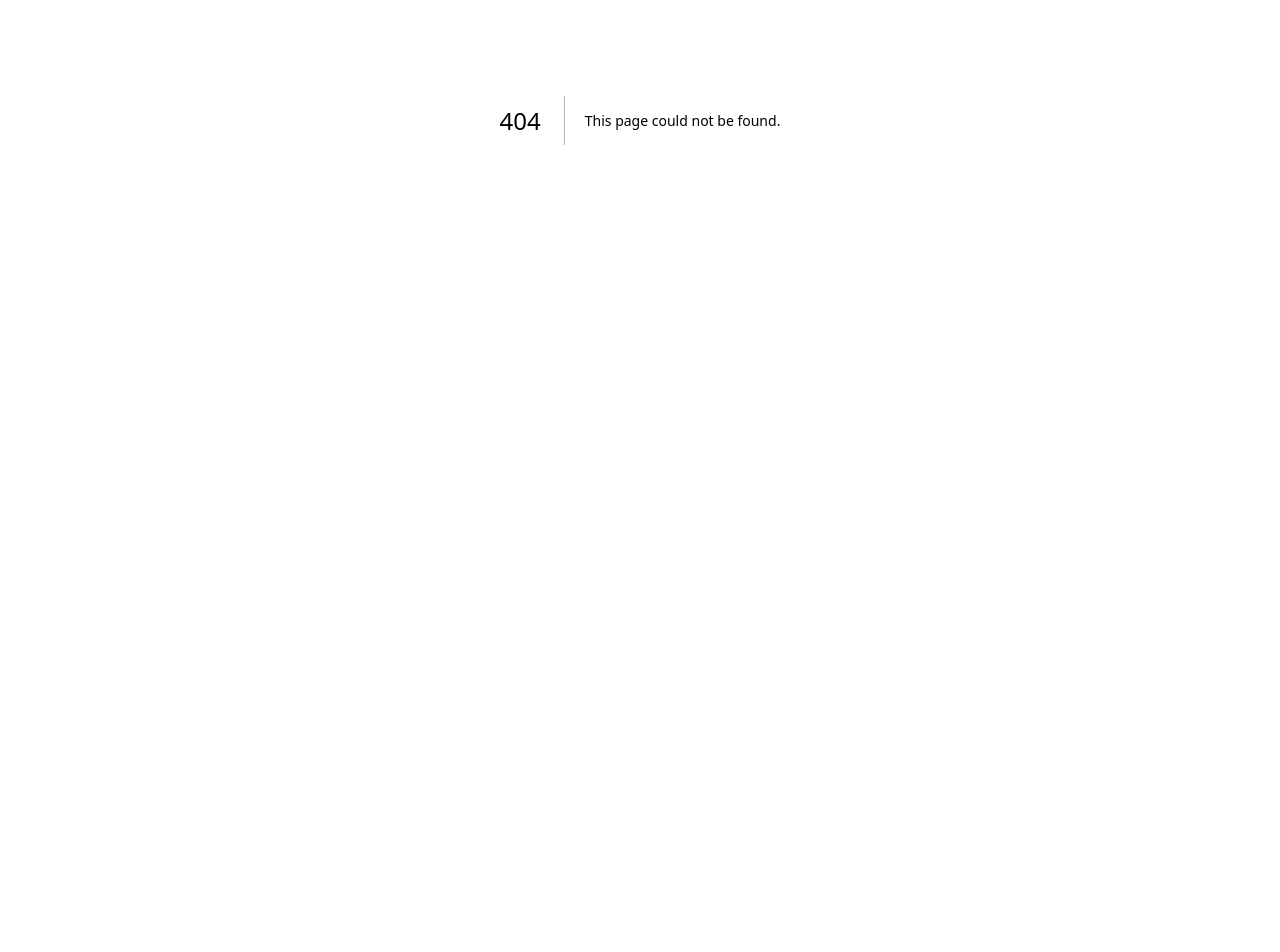
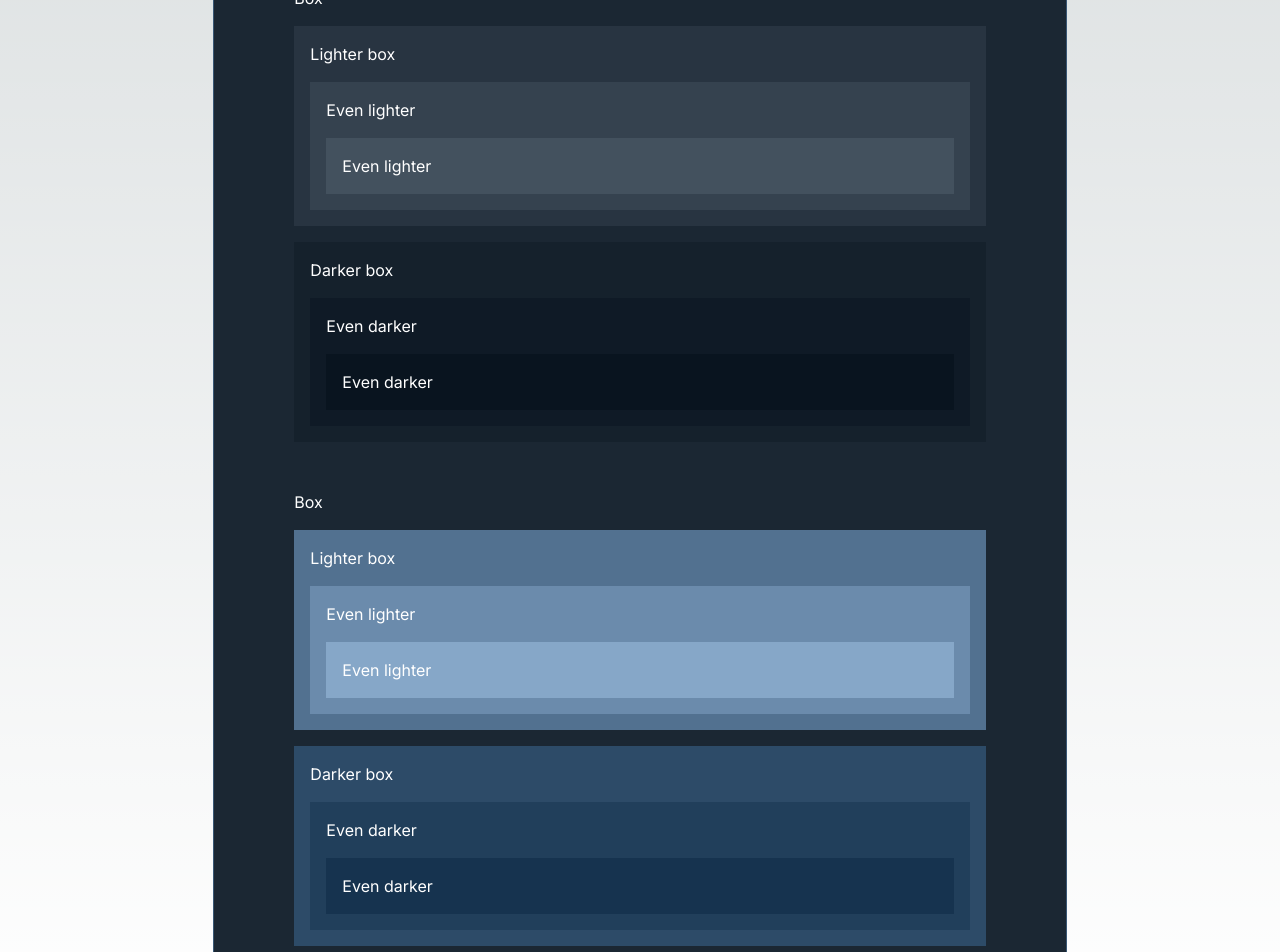
Before and after one commit to nickfang/nickfang.github.io, a Next.js app: page /ideas/styling/color/calc-color in a window 1280 px wide. Before the commit this address had no page. Shown: the part 380-1332 px from the top of the page. Before the commit the page ends 900 px from the top, so only its background shows below. Built offline with nearby package versions, Linux system fonts and the light colour scheme.

Commit message:
Adding a page for playing around with calculating colors for backgrounds.

```diff
--- /dev/null
+++ b/src/app/ideas/styling/color/calc-color/page.module.css
@@ -0,0 +1,38 @@
+.base div {
+  @apply p-4 mt-4;
+}
+.dark {
+  --bg-color: theme('colors.bg');
+}
+.light {
+  --bg-color: theme('colors.yinmn-blue');
+}
+.bg {
+  background-color: var(--bg-color);
+}
+.bg-darken,
+.bg-lighten {
+  color: color-contrast(
+    oklch(from var(--bg-color) calc(l * var(--_bg-lighter-factor)) c h) vs black,
+    white
+  );
+  background-color: oklch(from var(--bg-color) calc(l * var(--_bg-lighter-factor)) c h);
+}
+.bg-lighten {
+  --_bg-lighter-factor: 1.2;
+  .bg-lighten {
+    --_bg-lighter-factor: 1.4;
+    .bg-lighten {
+      --_bg-lighter-factor: 1.6;
+    }
+  }
+}
+.bg-darken {
+  --_bg-lighter-factor: 0.9;
+  .bg-darken {
+    --_bg-lighter-factor: 0.8;
+    .bg-darken {
+      --_bg-lighter-factor: 0.7;
+    }
+  }
+}
--- /dev/null
+++ b/src/app/ideas/styling/color/calc-color/page.tsx
@@ -0,0 +1,49 @@
+import styles from './page.module.css';
+
+const CalcColor = () => {
+  return (
+    <div className={styles.base}>
+      <p>
+        Setting shades of backgrounds programatically using oklch for the background and
+        color-contrast for the text.
+      </p>
+      <div className={(styles.bg, styles.dark)}>
+        Box
+        <div className={styles['bg-lighten']}>
+          Lighter box
+          <div className={styles['bg-lighten']}>
+            Even lighter
+            <div className={styles['bg-lighten']}>Even lighter</div>
+          </div>
+        </div>
+        <div className={styles['bg-darken']}>
+          Darker box
+          <div className={styles['bg-darken']}>
+            Even darker
+            <div className={styles['bg-darken']}>Even darker</div>
+          </div>
+        </div>
+      </div>
+
+      <div className={(styles.bg, styles.light)}>
+        Box
+        <div className={styles['bg-lighten']}>
+          Lighter box
+          <div className={styles['bg-lighten']}>
+            Even lighter
+            <div className={styles['bg-lighten']}>Even lighter</div>
+          </div>
+        </div>
+        <div className={styles['bg-darken']}>
+          Darker box
+          <div className={styles['bg-darken']}>
+            Even darker
+            <div className={styles['bg-darken']}>Even darker</div>
+          </div>
+        </div>
+      </div>
+    </div>
+  );
+};
+
+export default CalcColor;
```
